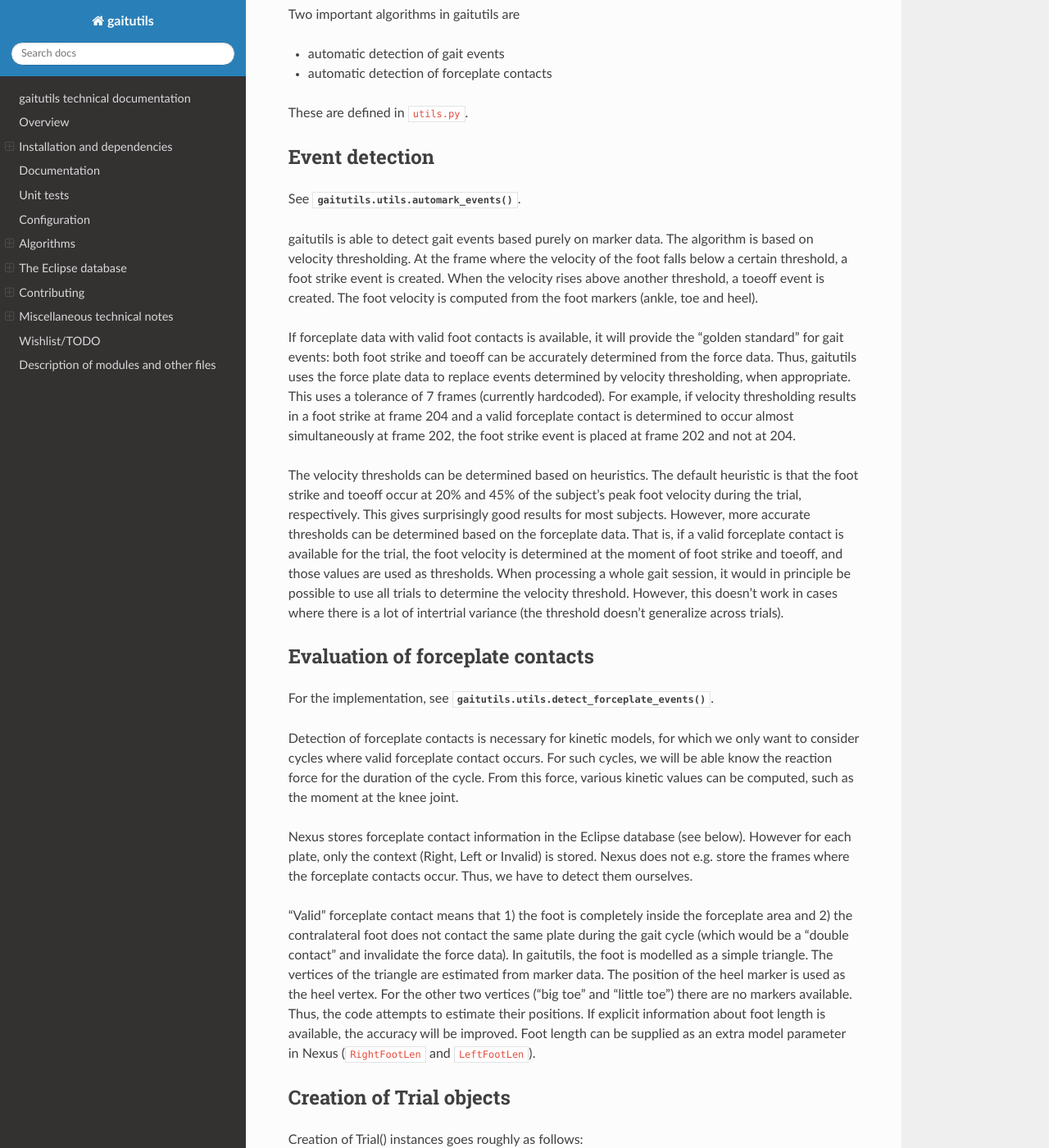
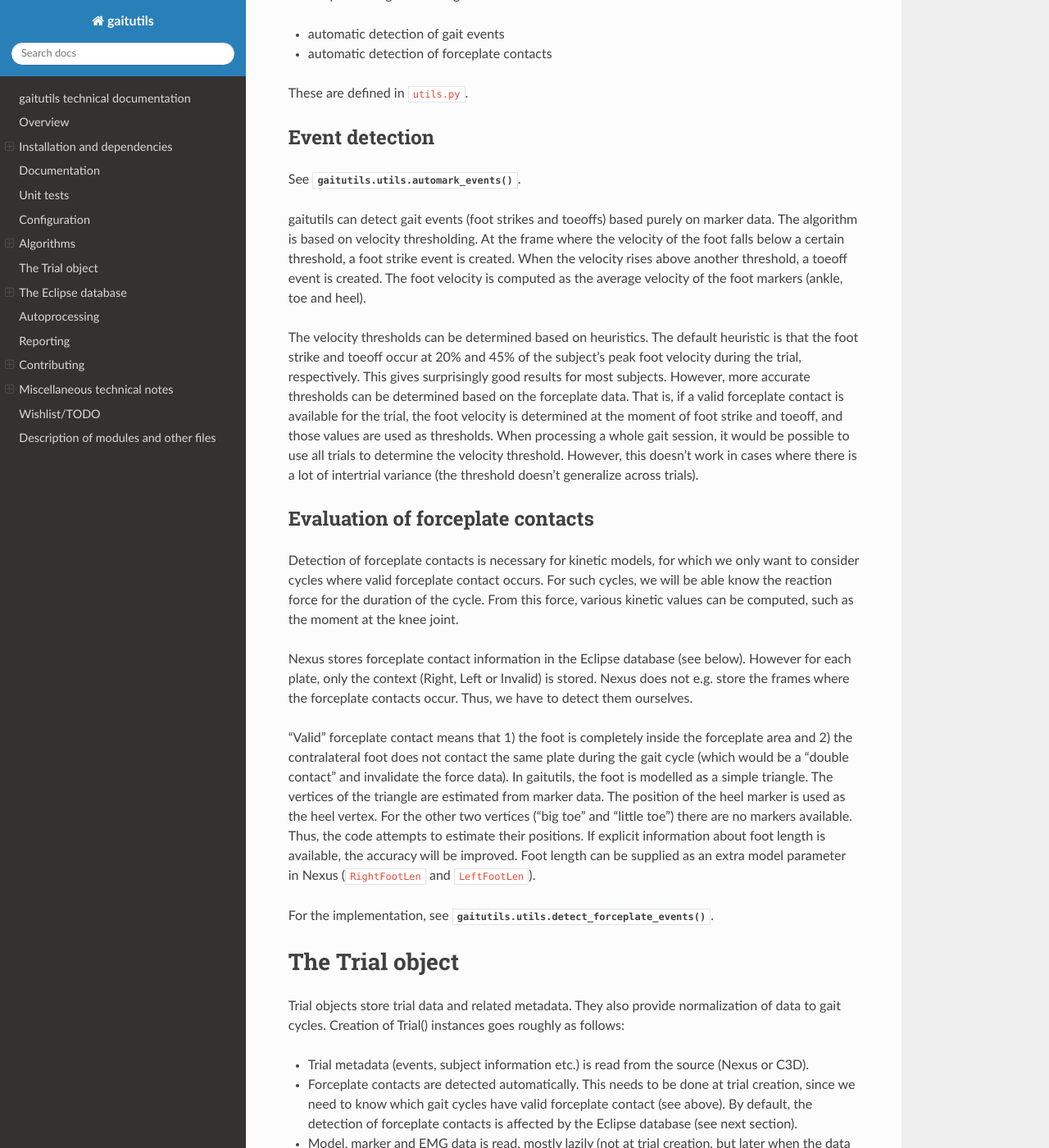
Before and after one commit to NCH-Motion-Laboratory/gaitutils, a Sphinx documentation site: the page built from docs/techdoc.rst, in a window 1280 px wide and 1400 px high, scrolled down 3146 px. Shown: the whole window at 82% size. Built offline with Sphinx 7.4.7 and the Read the Docs theme 2.0.0, drawn with Linux system fonts in a browser that asks for light colours; some of the changed text lies outside the part shown.

Commit message:
wip: docs

```diff
--- a/docs/techdoc.rst
+++ b/docs/techdoc.rst
@@ -163,20 +162,12 @@
 
 See :func:`gaitutils.utils.automark_events`.
 
-gaitutils is able to detect gait events based purely on marker data. The
-algorithm is based on velocity thresholding. At the frame where the velocity of
-the foot falls below a certain threshold, a foot strike event is created. When
-the velocity rises above another threshold, a toeoff event is created. The foot
-velocity is computed from the foot markers (ankle, toe and heel).
-
-If forceplate data with valid foot contacts is available, it will provide the
-"golden standard" for gait events: both foot strike and toeoff can be accurately
-determined from the force data. Thus, gaitutils uses the force plate data to
-replace events determined by velocity thresholding, when appropriate. This uses
-a tolerance of 7 frames (currently hardcoded). For example, if velocity
-thresholding results in a foot strike at frame 204 and a valid forceplate
-contact is determined to occur almost simultaneously at frame 202, the foot
-strike event is placed at frame 202 and not at 204.
+gaitutils can detect gait events (foot strikes and toeoffs) based purely on
+marker data. The algorithm is based on velocity thresholding. At the frame where
+the velocity of the foot falls below a certain threshold, a foot strike event is
+created. When the velocity rises above another threshold, a toeoff event is
+created. The foot velocity is computed as the average velocity of the foot
+markers (ankle, toe and heel).
 
 The velocity thresholds can be determined based on heuristics. The default
 heuristic is that the foot strike and toeoff occur at 20% and 45% of the
@@ -185,16 +176,14 @@
 can be determined based on the forceplate data. That is, if a valid forceplate
 contact is available for the trial, the foot velocity is determined at the
 moment of foot strike and toeoff, and those values are used as thresholds. When
-processing a whole gait session, it would in principle be possible to use all
-trials to determine the velocity threshold. However, this doesn't work in cases
-where there is a lot of intertrial variance (the threshold doesn't generalize
-across trials).
+processing a whole gait session, it would be possible to use all trials to
+determine the velocity threshold. However, this doesn't work in cases where
+there is a lot of intertrial variance (the threshold doesn't generalize across
+trials).
 
 
 Evaluation of forceplate contacts
 ---------------------------------
-
-For the implementation, see :func:`gaitutils.utils.detect_forceplate_events`.
 
 Detection of forceplate contacts is necessary for kinetic models, for which we
 only want to consider cycles where valid forceplate contact occurs. For such
@@ -218,13 +207,19 @@
 available, the accuracy will be improved. Foot length can be supplied as an
 extra model parameter in Nexus (``RightFootLen`` and ``LeftFootLen``).
 
+For the implementation, see :func:`gaitutils.utils.detect_forceplate_events`.
 
-Creation of Trial objects
--------------------------
 
-Creation of Trial() instances goes roughly as follows:
 
-- Trial metadata (events, subject information etc.) is read from source (Nexus or C3D).
+The Trial object
+================
+
+Trial objects store trial data and related metadata. They also provide
+normalization of data to gait cycles. Creation of Trial() instances goes roughly
+as follows:
+
+- Trial metadata (events, subject information etc.) is read from the source
+  (Nexus or C3D).
 
 - Forceplate contacts are detected automatically. This needs to be done at trial
   creation, since we need to know which gait cycles have valid forceplate
@@ -265,12 +260,6 @@
 means that the contact will not be taken into account, and "Left" and "Right"
 can be used to force a valid contact.
 
-By default, the autoprocessing operation in gaitutils does its own detection of
-forceplate contacts and writes the Eclipse forceplate keys as either "Right",
-"Left" or "Invalid", according to the detected contacts. The keys can also be
-reset by setting ``cfg.autoproc.write_eclipse_fp_info`` to ``reset``. This will
-set the keys to "Auto" so that autodetection occurs in Plug-in Gait.
-
 The Eclipse forceplate information is also used by default when loading trials.
 This can be used to force kinetics data to be available for given cycles. For
 example, if there is poor forceplate contact for plate 1 (e.g. partial contact)
@@ -287,6 +276,41 @@
 Tags are short strings in the Eclipse Notes or Description fields, used to mark
 trials for inclusion in reports etc. The tags can be defined by the user in
 ``cfg.eclipse.tags`` config item.
+
+
+Autoprocessing
+==============
+
+gaitutils can automatically process gait data in conjuction with Vicon Nexus. This includes:
+
+- Running preprocessing pipelines in Nexus (typically reconstruct, label, gap fill, filter)
+
+- Detection of forceplate contacts
+
+- Identification of trials with good data
+
+- Automatic creation of gait events (foot strikes and toeoffs)
+
+- Running various gait models (e.g. Plug-in Gait)
+
+In addition to Nexus pipelines, autoprocessing relies on the two algorithms described above. Some notes:
+
+- The autoprocessing operation deletes C3D files for the dynamic trials to be
+  processed. This is the only way to ensure that the data in Nexus is unmodified
+  (and not e.g. cropped). When C3D file for a trial is not available, Nexus
+  loads the original data from the X1D and X2D files.
+
+- By default, the autoprocessing operation does its own detection of
+  forceplate contacts and writes the Eclipse forceplate keys as either "Right",
+  "Left" or "Invalid", according to the detected contacts. The keys can also be
+  reset by setting ``cfg.autoproc.write_eclipse_fp_info`` to ``reset``. This will
+  set the keys to "Auto" so that autodetection occurs in Plug-in Gait.
+
+
+Reporting
+=========
+
+
 
 
 Contributing
@@ -410,6 +434,7 @@
   require a system for declaring types for config items. There could be a
   separate file that would list the allowable types (and possibly e.g. ranges of
   values) for each config type.
+
 
 
 Description of modules and other files
```
Also changed, not shown: other parts of docs/techdoc.rst (+5 -6 lines).
